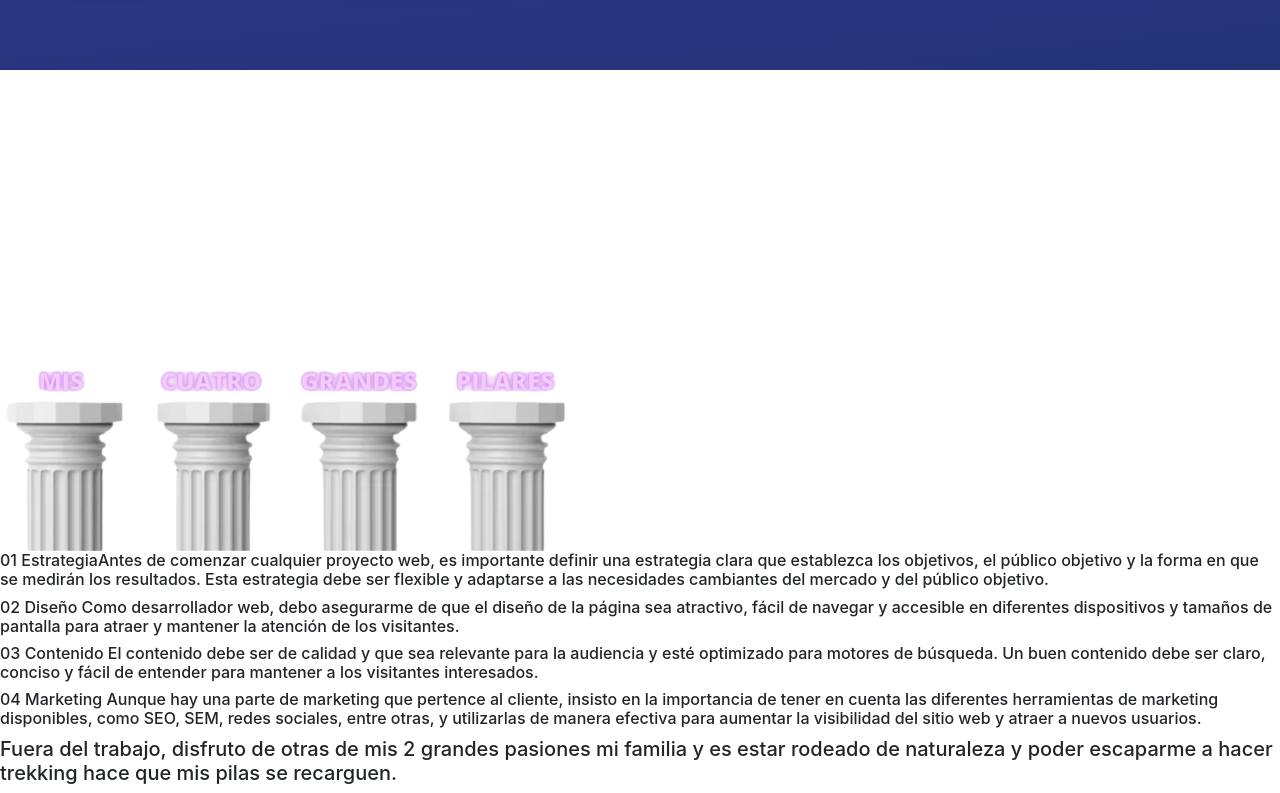
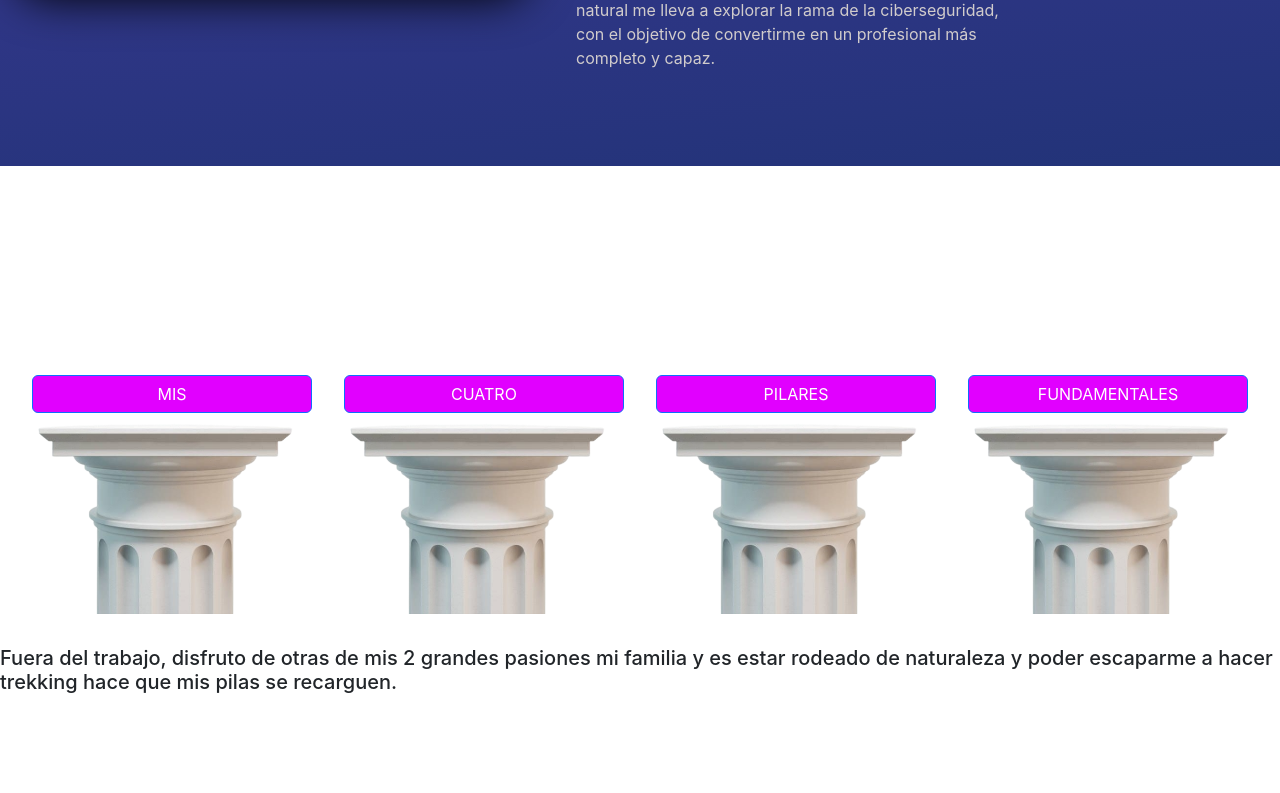
Before and after one commit to Alpha870/ecommerce-app, a React (Vite) app: page /about in a window 1280 px wide. Shown: the part 717-1510 px from the top of the page. After the commit the page ends 1419 px from the top, so only its background shows below. Built offline with nearby package versions, Linux system fonts and the light colour scheme; no server answers.

Commit message:
añadiendo funcionalidades a la pagina de about

```diff
--- a/client/components/About/About.css
+++ b/client/components/About/About.css
@@ -13,6 +13,9 @@
     rgba(34, 51, 120, 1) 100%
   );
 }
+
+/* SECCION FOTO PRESENTACION */
+
 .titulo-about {
   margin-top: 3rem;
   font-weight: 900;
@@ -63,6 +66,26 @@
   max-width: 60%;
 }
 
+/* SECCION PILARES */
+
+.about-pilares {
+  display: flex;
+  justify-content: space-between;
+  align-items: end;
+  height: 25rem;
+  gap: 2rem;
+  margin: 2rem;
+}
+
+.div-pilares {
+  display: flex;
+  flex-direction: column;
+}
+
+.img-pilar {
+  align-self: center;
+  width: 100%;
+}
 
 /* ********* MEDIA ********* */
 
--- a/client/components/About/About.jsx
+++ b/client/components/About/About.jsx
@@ -1,9 +1,9 @@
 import React, { useEffect, useState } from "react";
 import Header from "../Header/Header";
 import foto from "./perfil.png";
-import pilares from "./pilares.png";
 import "./About.css";
-
+import Popup from "../Tools/Popup/Popup";
+import pilar from "./pilar-sf.png";
 
 const About = () => {
   const [temp, setTemp] = useState(null);
@@ -19,6 +19,41 @@ const About = () => {
   useEffect(() => {
     tiempo();
   }, []);
+
+  const mis = {
+    title: "01 Estrategia",
+    body: `Antes de comenzar cualquier proyecto web,
+    es importante definir una estrategia clara que establezca los
+    objetivos, el público objetivo y la forma en que se medirán los
+    resultados. Esta estrategia debe ser flexible y adaptarse a las
+    necesidades cambiantes del mercado y del público objetivo.`,
+    button: "MIS",
+  };
+  const cuatro = {
+    title: "02 Diseño",
+    body: `Como desarrollador web, debo asegurarme de
+    que el diseño de la página sea atractivo, fácil de navegar y
+    accesible en diferentes dispositivos y tamaños de pantalla para
+    atraer y mantener la atención de los visitantes.`,
+    button: "CUATRO",
+  };
+  const pilares = {
+    title: "03 Contenido",
+    body: `El contenido debe ser de calidad y que sea
+    relevante para la audiencia y esté optimizado para motores de
+    búsqueda. Un buen contenido debe ser claro, conciso y fácil de
+    entender para mantener a los visitantes interesados.`,
+    button: "PILARES",
+  };
+  const fundamentales = {
+    title: "04 Marketing",
+    body: `Aunque hay una parte de marketing que
+    pertence al cliente, insisto en la importancia de tener en cuenta
+    las diferentes herramientas de marketing disponibles, como SEO, SEM,
+    redes sociales, entre otras, y utilizarlas de manera efectiva para
+    aumentar la visibilidad del sitio web y atraer a nuevos usuarios.`,
+    button: "FUNDAMENTALES",
+  };
 
   return (
     <main>
@@ -36,49 +71,52 @@ const About = () => {
               </h2>
 
               <p className="descrip-about-pasion">
-                Mi pasion siempre han sido las tecnologias, esta curiosidad fue
-                la que hizo adentrarme en este sector.
+                Desde siempre, me ha apasionado entender cómo el ser humano y la
+                máquina pueden comunicarse. Fue esta curiosidad la que me
+                impulsó a adentrarme en el sector de la tecnología y explorar
+                todas las posibilidades que ofrece.
               </p>
               <p className="descrip-about-enfoque">
-                Hoy en dia me enfoco en profundizar en la especializacion de
-                estas tecnologias para estar mejorando en mi dia a dia y
-                paralelamente mi curiosidad natural hace adentrarme en la rama
-                de ciberseguridad para hacer de mi un mejor profesional.
+                Actualmente, mi enfoque se centra en profundizar en la
+                especialización de estas tecnologías para mejorar continuamente
+                en mi dia a dia. Además, mi curiosidad natural me lleva a
+                explorar la rama de la ciberseguridad, con el objetivo de
+                convertirme en un profesional más completo y capaz.
               </p>
             </article>
           </div>
         </section>
-
         <aside>
-          <img src={pilares} alt="imagen 4 pilares" />
-          <h6>
-            <span>01 Estrategia</span>Antes de comenzar cualquier proyecto web,
-            es importante definir una estrategia clara que establezca los
-            objetivos, el público objetivo y la forma en que se medirán los
-            resultados. Esta estrategia debe ser flexible y adaptarse a las
-            necesidades cambiantes del mercado y del público objetivo.
-          </h6>
-          <h6>
-            <span>02 Diseño</span> Como desarrollador web, debo asegurarme de
-            que el diseño de la página sea atractivo, fácil de navegar y
-            accesible en diferentes dispositivos y tamaños de pantalla para
-            atraer y mantener la atención de los visitantes.
-          </h6>
-
-          <h6>
-            <span>03 Contenido</span> El contenido debe ser de calidad y que sea
-            relevante para la audiencia y esté optimizado para motores de
-            búsqueda. Un buen contenido debe ser claro, conciso y fácil de
-            entender para mantener a los visitantes interesados.
-          </h6>
-
-          <h6>
-            <span>04 Marketing</span> Aunque hay una parte de marketing que
-            pertence al cliente, insisto en la importancia de tener en cuenta
-            las diferentes herramientas de marketing disponibles, como SEO, SEM,
-            redes sociales, entre otras, y utilizarlas de manera efectiva para
-            aumentar la visibilidad del sitio web y atraer a nuevos usuarios.
-          </h6>
+          <section className="about-pilares">
+            <div className="div-pilares">
+              <Popup title={mis.title} body={mis.body} button={mis.button} />
+              <img className="img-pilar" src={pilar} alt="imagen pilar" />
+            </div>
+            <div className="div-pilares">
+              <Popup
+                title={cuatro.title}
+                body={cuatro.body}
+                button={cuatro.button}
+              />
+              <img className="img-pilar" src={pilar} alt="imagen pilar" />
+            </div>
+            <div className="div-pilares">
+              <Popup
+                title={pilares.title}
+                body={pilares.body}
+                button={pilares.button}
+              />
+              <img className="img-pilar" src={pilar} alt="imagen pilar" />
+            </div>
+            <div className="div-pilares">
+              <Popup
+                title={fundamentales.title}
+                body={fundamentales.body}
+                button={fundamentales.button}
+              />
+              <img className="img-pilar" src={pilar} alt="imagen pilar" />
+            </div>
+          </section>
         </aside>
 
         <div>
--- /dev/null
+++ b/client/components/Tools/PopUp/PopUp.css
@@ -0,0 +1,3 @@
+.button-pop {
+    background-color: rgb(225, 0, 255);
+}
--- /dev/null
+++ b/client/components/Tools/PopUp/PopUp.jsx
@@ -0,0 +1,24 @@
+import React from "react";
+import './PopUp.css'
+import Button from "react-bootstrap/Button";
+import OverlayTrigger from "react-bootstrap/OverlayTrigger";
+import Popover from "react-bootstrap/Popover";
+
+const Popup = ({ title, body, button }) => {
+  const popover = (
+    <Popover id="popover-basic">
+      <Popover.Header as="h3">{title}</Popover.Header>
+      <Popover.Body>{body}</Popover.Body>
+    </Popover>
+  );
+
+  return (
+    <>
+      <OverlayTrigger trigger="click" placement="top" overlay={popover}>
+        <Button className="button-pop">{button}</Button>
+      </OverlayTrigger>
+    </>
+  );
+};
+
+export default Popup;
```
Also changed, not shown: client/components/About/pilar-sf.png (added), client/components/About/pilares.png (deleted).
